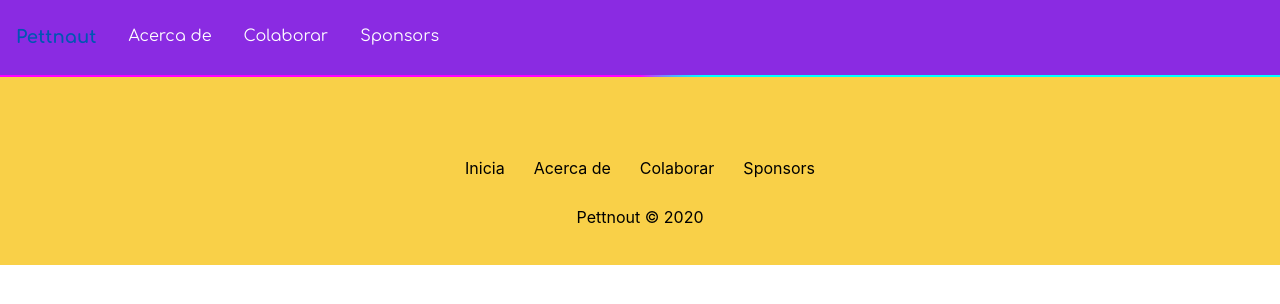
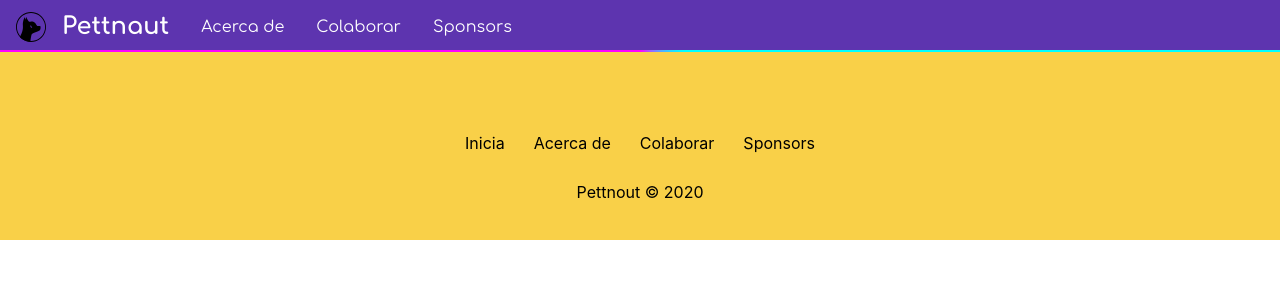
Before and after one commit to pettnaut/frontend-code, a React (Create React App) app: page / in a window 1280 px wide. Shown: the top 304 px of the page. Built offline with nearby package versions, Linux system fonts and the light colour scheme.

Commit message:
header fixex, color and logo

```diff
--- a/src/components/header/Header.js
+++ b/src/components/header/Header.js
@@ -1,15 +1,16 @@
 import React from 'react'
 import './header.css'
 import Nav from 'react-bootstrap/Nav'
+import logo from '../../assests/logo.svg'
 
 export default function Header() {
     return (
-        <Nav className="header"
+        <Nav className="header pt-1"
         activeKey="/home"
         onSelect={(selectedKey) => alert(`selected ${selectedKey}`)}
       >
         <Nav.Item>
-          <Nav.Link className="item-logo" href="/home">Pettnaut</Nav.Link>
+          <Nav.Link className="item-logo" href="/home"><img alt="logo" className="mr-3" style={{maxHeight:'30px'}} src={logo} />Pettnaut</Nav.Link>
         </Nav.Item>
         <Nav.Item>
           <Nav.Link eventKey="link-1">Acerca de</Nav.Link>
--- a/src/components/header/header.css
+++ b/src/components/header/header.css
@@ -1,17 +1,18 @@
 .header {
-    background-color: blueviolet;
+    background-color: #5D34AF;
     font-family: 'Comfortaa Regular';
     border-bottom:2px solid;
     border-image: conic-gradient(aqua, aqua, aqua, magenta, magenta, magenta, magenta) 1;
-
 }
 
 .nav-link {
-    padding: 1.5rem 1rem !important;
     color: #ffffff;
+    height: 100%;
+    text-align: center;
+    line-height: 30px;
 }
 
 .item-logo {
-    font-size: large;
+    font-size: x-large;
     font-family: 'Comfortaa Bold';
 }
```
